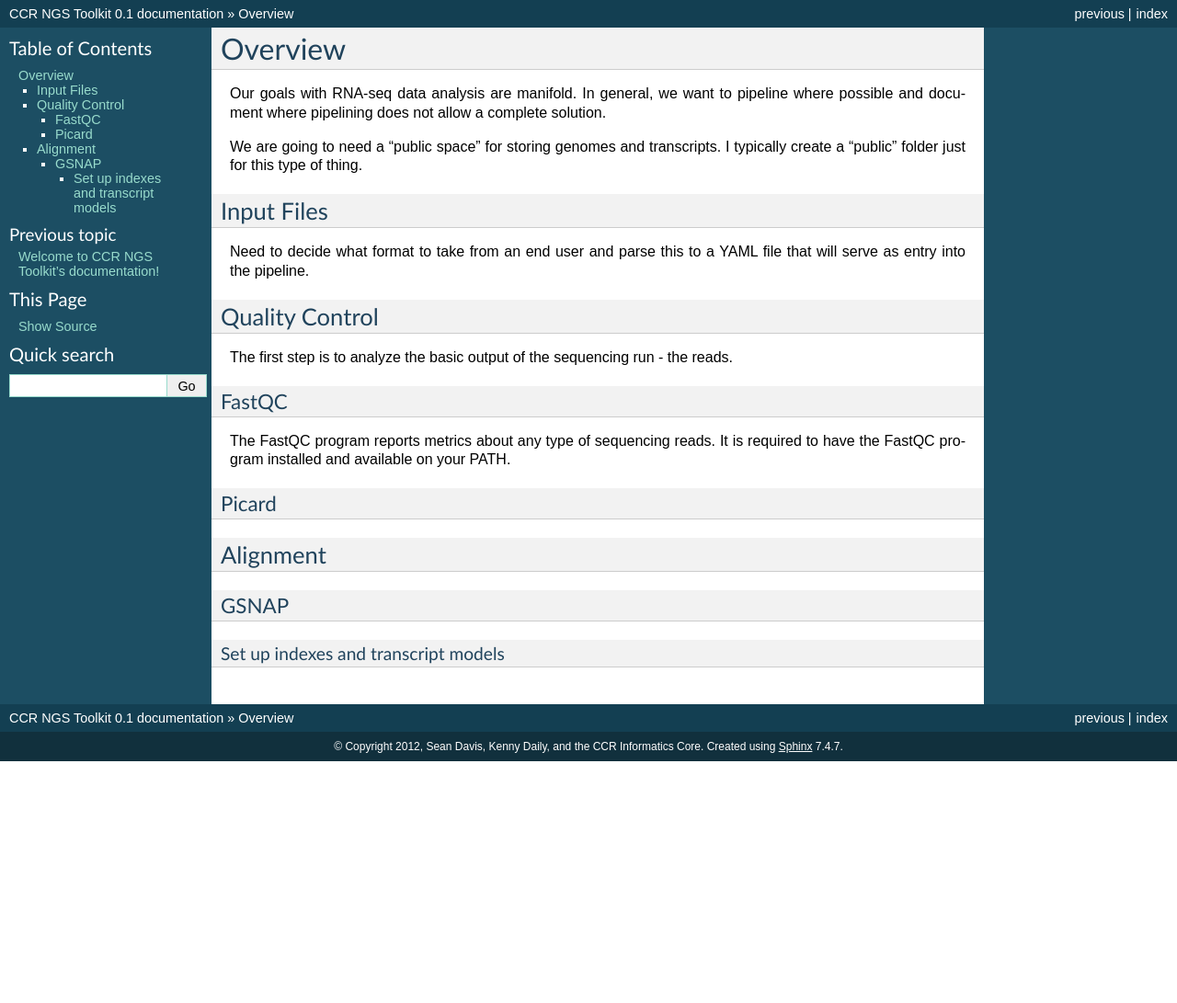
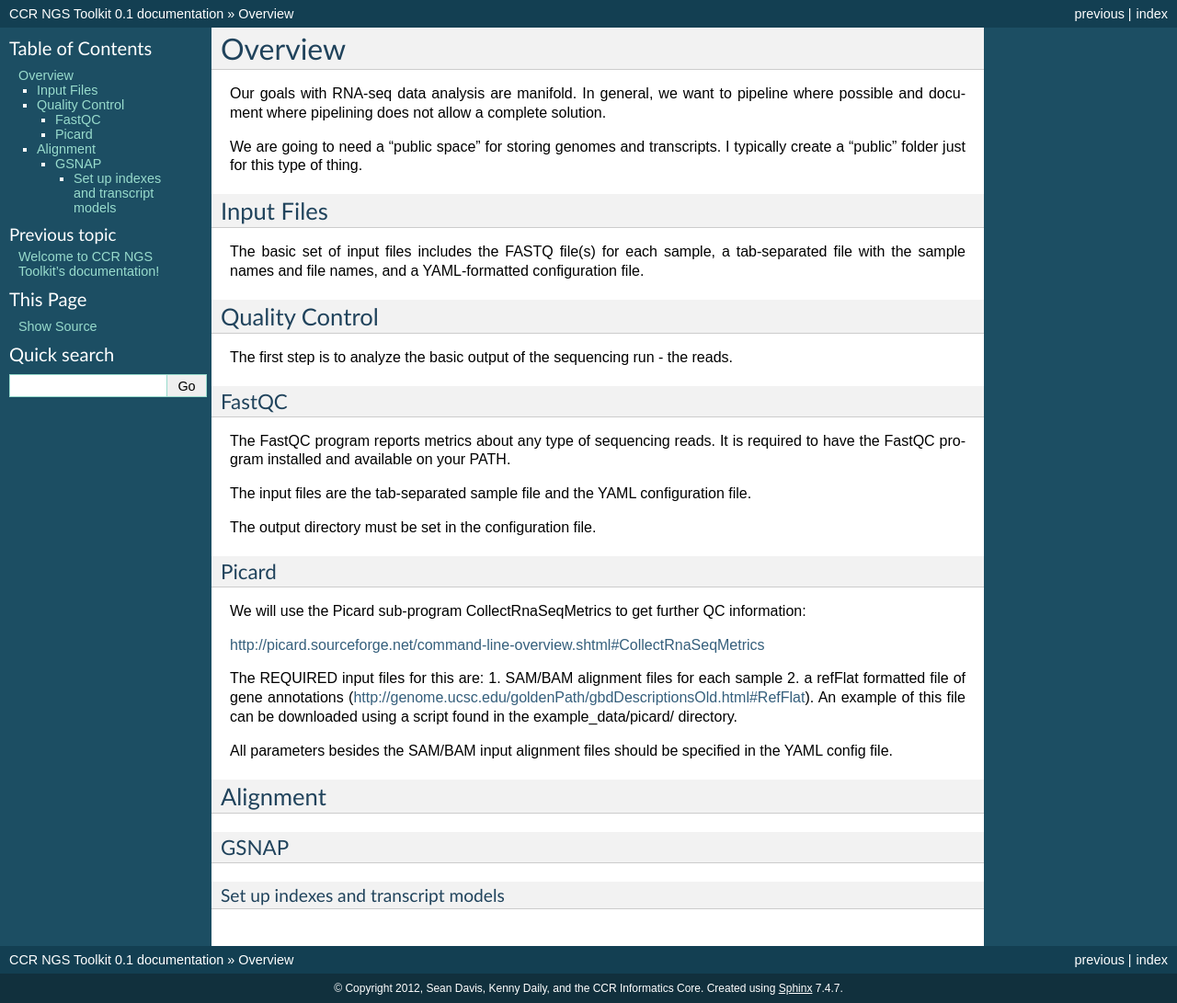
Before and after one commit to seandavi/CCR_NGS, a Sphinx documentation site: the page built from docs/RNAseq.rst, in a window 1280 px wide. Shown: the whole page at 92% size. Built offline with Sphinx 7.4.7, drawn with Linux system fonts in a browser that asks for light colours; before the commit the page ends 900 px from its top, so only the background shows below that.

Commit message:
Added more docs.

```diff
--- a/docs/RNAseq.rst
+++ b/docs/RNAseq.rst
@@ -6,11 +6,12 @@ We are going to need a "public space" for storing genomes and transcripts.  I ty
 
 Input Files
 -----------
-Need to decide what format to take from an end user and parse this to a YAML file that will serve as entry into the pipeline.
+The basic set of input files includes the FASTQ file(s) for each
+sample, a tab-separated file with the sample names and file names, and
+a YAML-formatted configuration file.
 
 Quality Control
 ---------------
-
 The first step is to analyze the basic output of the sequencing run - the reads.
 
 FastQC
@@ -18,8 +19,23 @@ FastQC
 The FastQC program reports metrics about any type of sequencing reads.
 It is required to have the FastQC program installed and available on your PATH.
 
+The input files are the tab-separated sample file and the YAML
+configuration file.
+
+The output directory must be set in the configuration file.
+
 Picard
 ======
+We will use the Picard sub-program CollectRnaSeqMetrics to get further QC information:
+
+http://picard.sourceforge.net/command-line-overview.shtml#CollectRnaSeqMetrics
+
+The REQUIRED input files for this are:
+1. SAM/BAM alignment files for each sample
+2. a refFlat formatted file of gene annotations (http://genome.ucsc.edu/goldenPath/gbdDescriptionsOld.html#RefFlat). An example of this file can be downloaded using a script found in the example_data/picard/ directory.
+
+All parameters besides the SAM/BAM input alignment files should be specified in the YAML config file.
+
 
 
 Alignment
```
